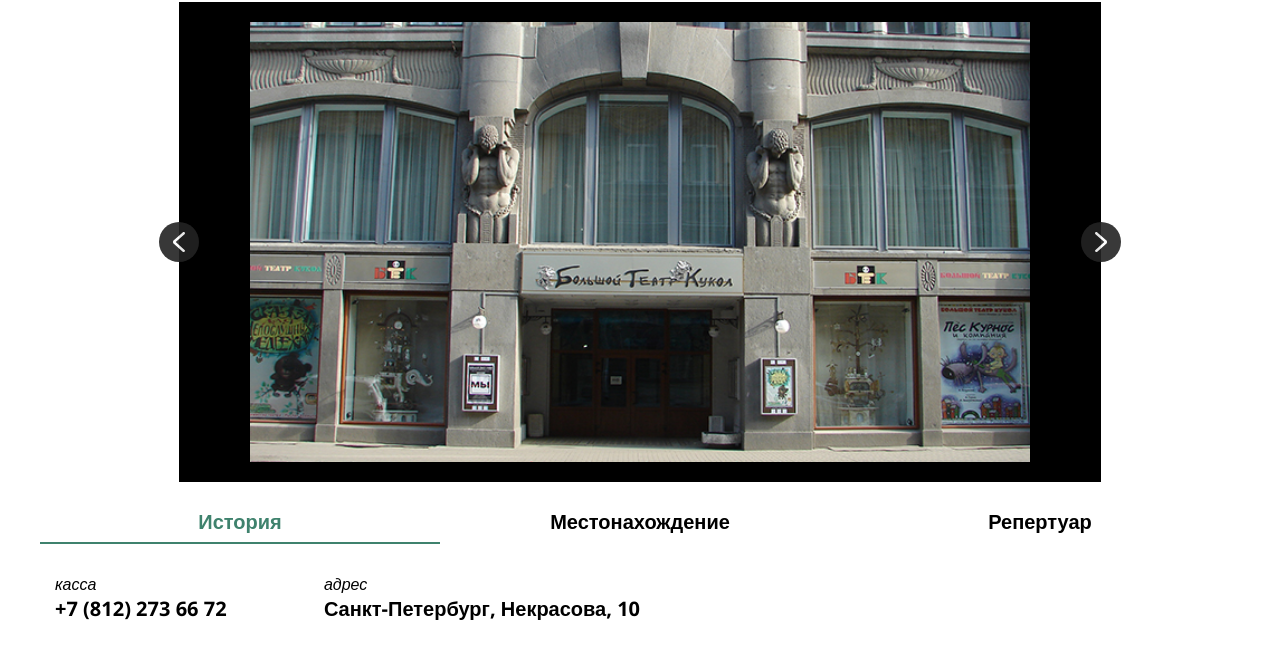
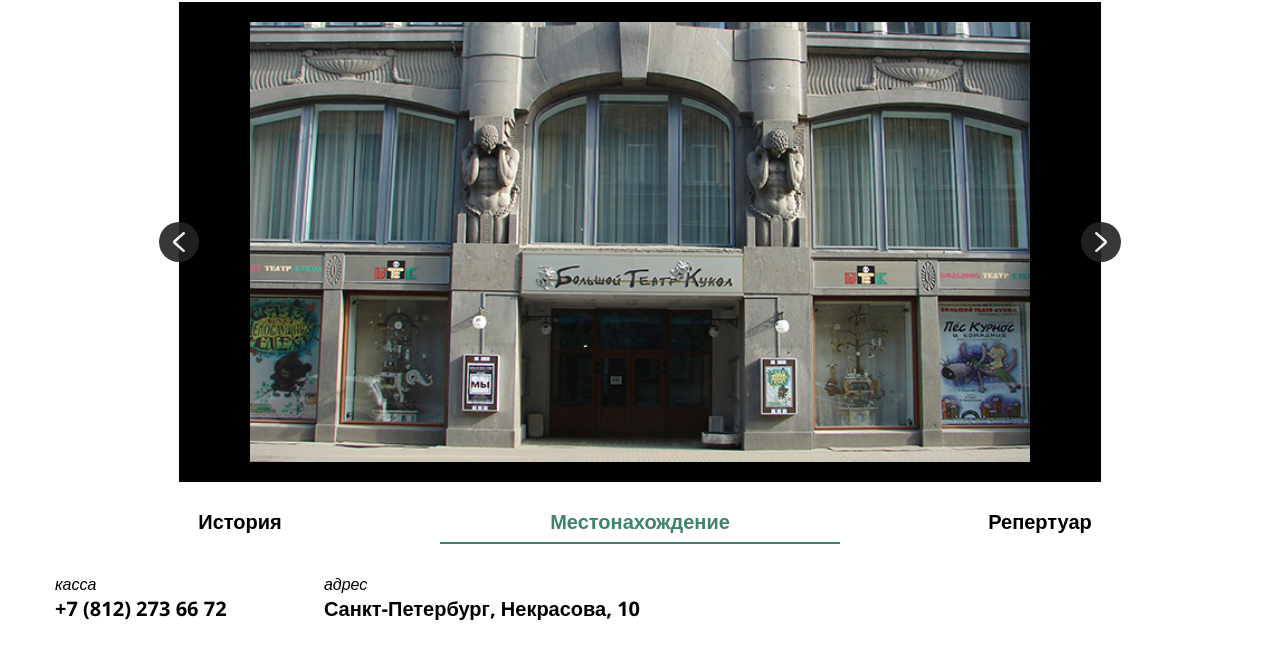
Before and after one commit to pahanprog/Web-Prog-sem-5, a plain HTML site: page theaters/btk.html in a window 1280 px wide. Shown: the part 134-781 px from the top of the page. Drawn offline with nearby package versions, Linux system fonts and the light colour scheme.

Commit message:
Update btk.html

```diff
--- a/theaters/btk.html
+++ b/theaters/btk.html
@@ -236,9 +236,9 @@
 
       <div class="topm-sm inner_nav">
         <div class="nav_items">
-          <div class="item active" data-tab="history" onclick="tabNavClick(this)">История</div>
+          <div class="item" data-tab="history" onclick="tabNavClick(this)">История</div>
 
-          <div class="item" data-tab="location" onclick="tabNavClick(this)">Местонахождение</div>
+          <div class="item active" data-tab="location" onclick="tabNavClick(this)">Местонахождение</div>
 
           <div class="item" data-tab="plays" onclick="tabNavClick(this)">Репертуар</div>
         </div>
```
